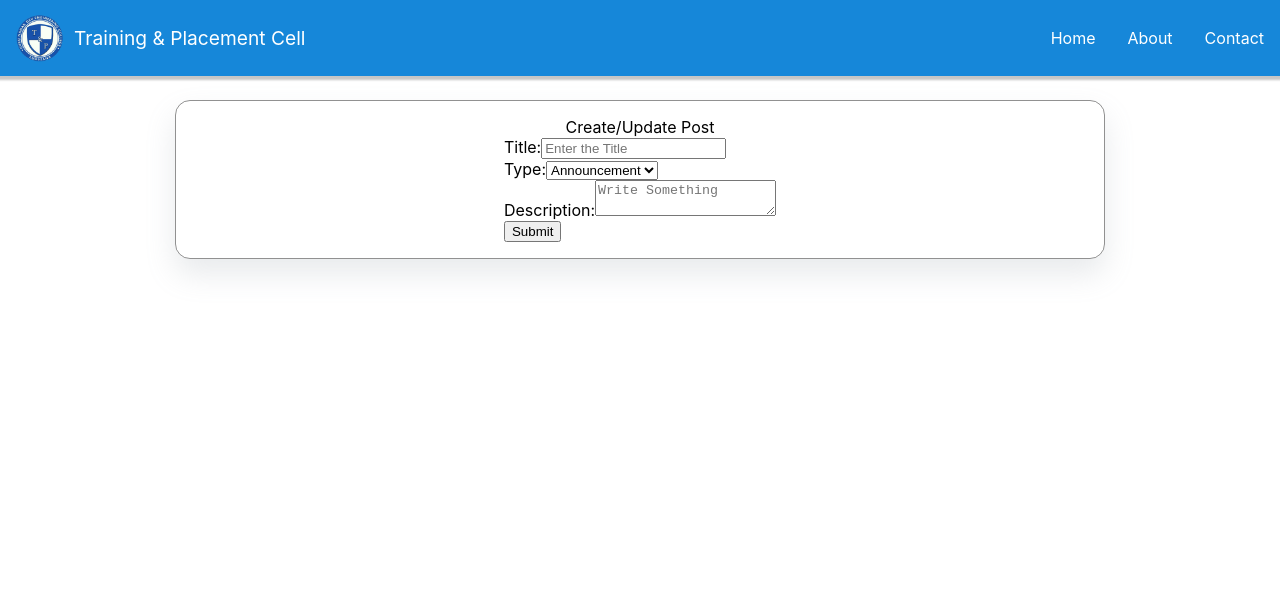
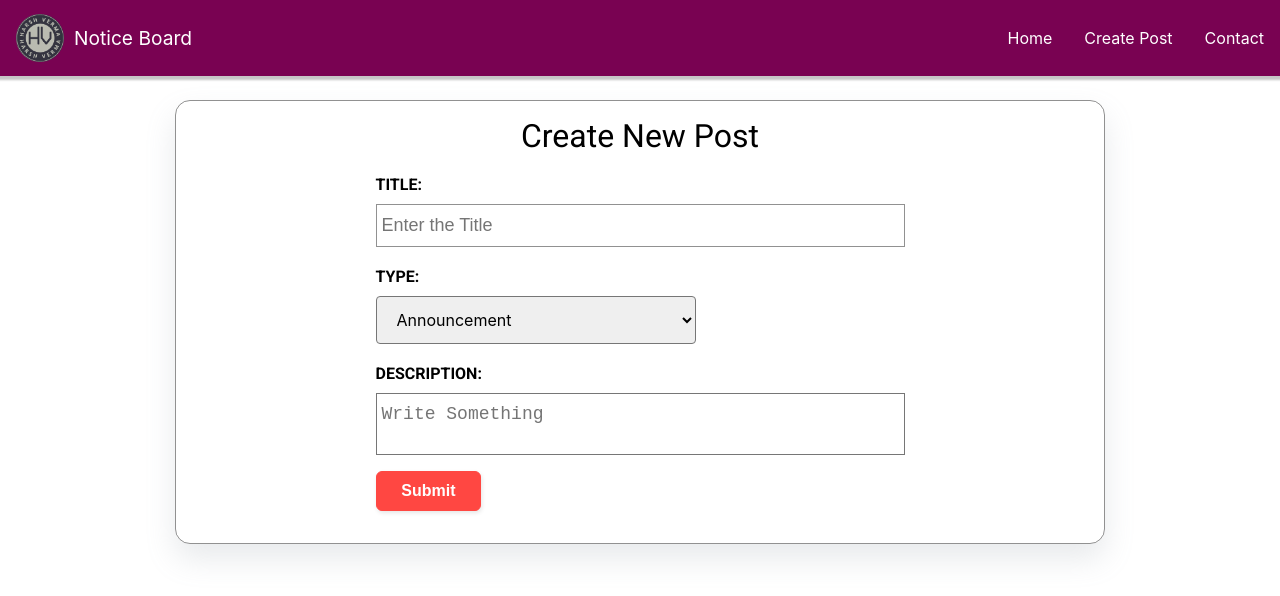
Before and after one commit to harshvse/NoticeBoard, a React (Create React App) app in the folder reactfrontend/: page /create-post in a window 1280 px wide. Shown: the top 596 px of the page. Built offline with nearby package versions, Linux system fonts and the light colour scheme; no server answers.

Commit message:
fixed minor navbar issues and added css to editor page

```diff
--- a/reactfrontend/public/index.html
+++ b/reactfrontend/public/index.html
@@ -28,7 +28,7 @@
       work correctly both with client-side routing and a non-root public URL.
       Learn how to configure a non-root public URL by running `npm run build`.
     -->
-  <title>Training and Placement Cell</title>
+  <title>Notice Board</title>
 </head>
 
 <body>
--- a/reactfrontend/src/components/Navbar.js
+++ b/reactfrontend/src/components/Navbar.js
@@ -2,7 +2,7 @@ import React from "react";
 import { useState } from "react";
 import { Link } from "react-router-dom";
 import "./../styles/navbar.css";
-import Logo from "./../images/logo.png";
+import Logo from "./../images/Logo.png";
 import hamburger from "./../images/hamburger.svg";
 
 function Navbar() {
@@ -12,7 +12,7 @@ function Navbar() {
         <nav className="navigation">
             <Link to="/" className="brand">
                 <img src={Logo} alt="" className="brand-logo" />
-                Training & Placement Cell
+                Notice Board
             </Link>
             <button
                 className="hamburger"
@@ -34,10 +34,10 @@ function Navbar() {
                         <a href="/home">Home</a>
                     </li>
                     <li>
-                        <a href="/about">About</a>
+                        <a href="/create-post">Create Post</a>
                     </li>
                     <li>
-                        <a href="/contact">Contact</a>
+                        <a href="https://harshvse.in">Contact</a>
                     </li>
                 </ul>
             </div>
--- a/reactfrontend/src/components/PostEditor.js
+++ b/reactfrontend/src/components/PostEditor.js
@@ -58,7 +58,10 @@ class PostEditor extends React.Component {
     render() {
         return (
             <div className="postEditor">
-                <div className="editorTitle"> Create/Update Post</div>
+                <div className="editorTitle">
+                    {" "}
+                    {this.props.id ? `Edit Post` : "Create New Post"}
+                </div>
                 <form onSubmit={this.savePost}>
                     <div className="postForm">
                         <label className="top">Title:</label>
@@ -99,7 +102,7 @@ class PostEditor extends React.Component {
                         />
                     </div>
 
-                    <button type="submit" className="primary">
+                    <button type="submit" className="submitButton">
                         Submit
                     </button>
                 </form>
--- a/reactfrontend/src/pages/FullPost.js
+++ b/reactfrontend/src/pages/FullPost.js
@@ -72,7 +72,7 @@ function FullPost() {
                     <button className="postButtons" onClick={editPost}>
                         Edit Post
                     </button>
-                    <button className="postButtons" onClick={deletePost``}>
+                    <button className="postButtons" onClick={deletePost}>
                         Delete Post
                     </button>
                 </div>
--- a/reactfrontend/src/styles/navbar.css
+++ b/reactfrontend/src/styles/navbar.css
@@ -1,3 +1,7 @@
+@import url("https://fonts.googleapis.com/css2?family=Roboto:wght@400;700&display=swap");
+.body {
+    font-family: "Roboto" "Times New Roman", Times, serif;
+}
 .navigation {
     height: 60px;
     width: 100%;
@@ -5,7 +9,7 @@
     align-items: center;
     position: relative;
     padding: 0.5rem 0rem;
-    background-color: #1687d9;
+    background-color: #790252;
     box-shadow: 0 2px 2px 2px rgba(9, 9, 9, 0.23);
 }
 
@@ -51,7 +55,7 @@
     border-radius: 50%;
     cursor: pointer;
     transition: background-color 0.2s ease-in-out;
-    background-color: #1687d9;
+    background-color: #790252;
     position: absolute;
     top: 50%;
     right: 25px;
--- a/reactfrontend/src/styles/post.css
+++ b/reactfrontend/src/styles/post.css
@@ -41,13 +41,12 @@
     font-family: Arial;
     color: #ffffff;
     font-size: 1em;
-    background: #1687d9;
+    background: #e80f88;
     padding: 10px 20px 10px 20px;
     text-decoration: none;
 }
 
 .postButton:hover {
-    background: #3cb0fd;
-    background-image: linear-gradient(to bottom, #3cb0fd, #3498db);
+    background: #af0171;
     text-decoration: none;
 }
--- a/reactfrontend/src/styles/postEditor.css
+++ b/reactfrontend/src/styles/postEditor.css
@@ -1,3 +1,5 @@
+@import url("https://fonts.googleapis.com/css2?family=Roboto:wght@400;700&display=swap");
+
 .postEditor {
     display: flex;
     flex-direction: column;
@@ -10,3 +12,78 @@
     padding: 1em;
     margin: 1.5em;
 }
+
+.editorTitle {
+    font-family: "Roboto";
+    font-size: 2rem;
+    text-align: center;
+}
+
+.postForm {
+    position: relative;
+}
+
+.postForm label {
+    margin: 20px 0px 10px 0px;
+    font-family: "Roboto";
+    display: block;
+    text-transform: uppercase;
+    font-size: 16px;
+    font-weight: bold;
+    transition: 0.5 ease all;
+}
+
+textarea {
+    resize: none;
+}
+
+input {
+    border: 1px solid rgba(0, 0, 0, 0.43);
+}
+
+input,
+textarea {
+    background: none;
+    font-size: 18px;
+    padding: 10px 10px 10px 5px;
+    display: block;
+    width: 40vw;
+    border-radius: 0;
+}
+select {
+    outline: 0;
+    font-family: "Roboto";
+    font: inherit;
+    width: 20em;
+    height: 3em;
+    padding: 0 6em 0em 1em;
+    border-radius: 0.25em;
+}
+
+.submitButton {
+    min-width: 20%;
+    border: 1px solid #ff4742;
+    border-radius: 6px;
+    background: #ff4742;
+    box-shadow: rgba(0, 0, 0, 0.1) 1px 2px 4px;
+    box-sizing: border-box;
+    color: #ffffff;
+    display: inline-block;
+    font-size: 16px;
+    font-weight: 800;
+    line-height: 16px;
+    min-height: 40px;
+    margin: 1em 0em;
+    text-align: center;
+}
+
+.submitButton:hover,
+.submitButton:active {
+    background-color: initial;
+    background-position: 0 0;
+    color: #ff4742;
+}
+
+.submitButton:active {
+    opacity: 0.5;
+}
```
Also changed, not shown: reactfrontend/src/images/logo.png.
